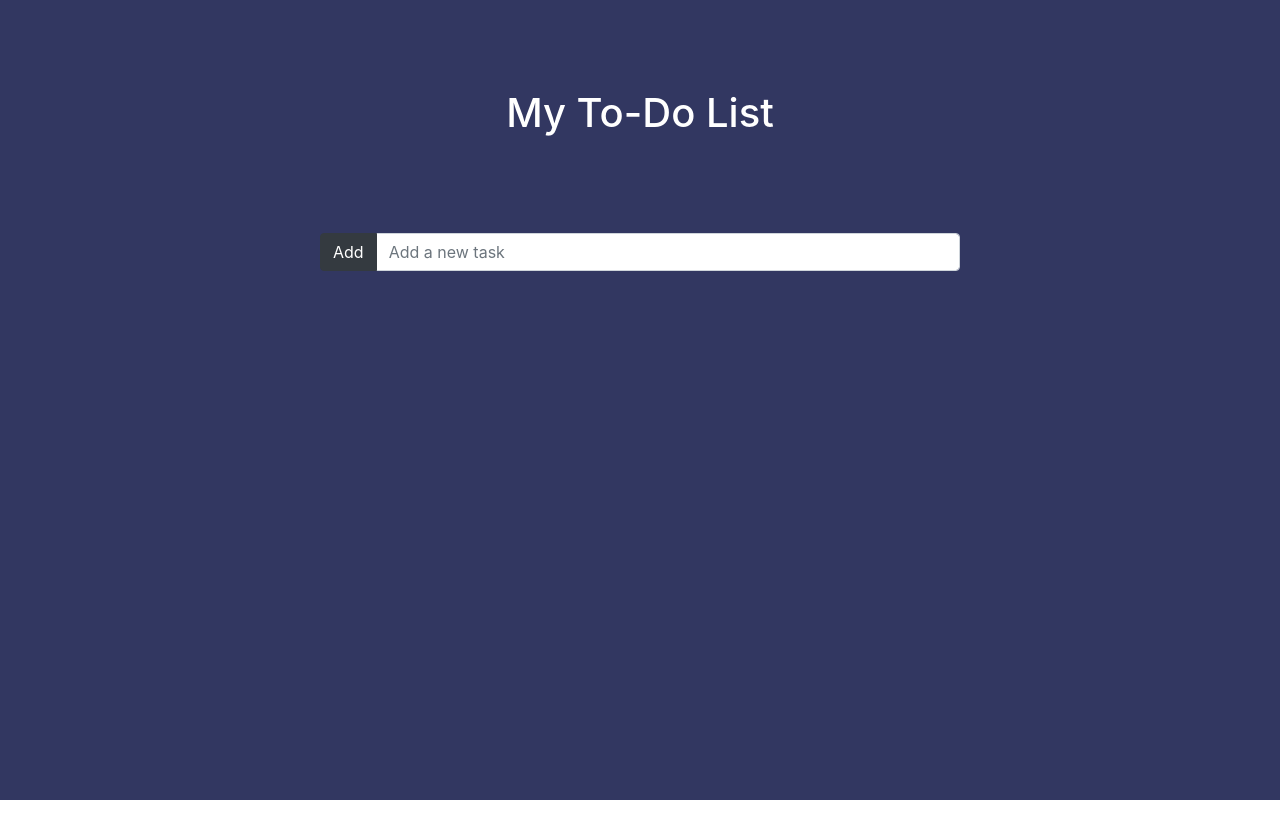
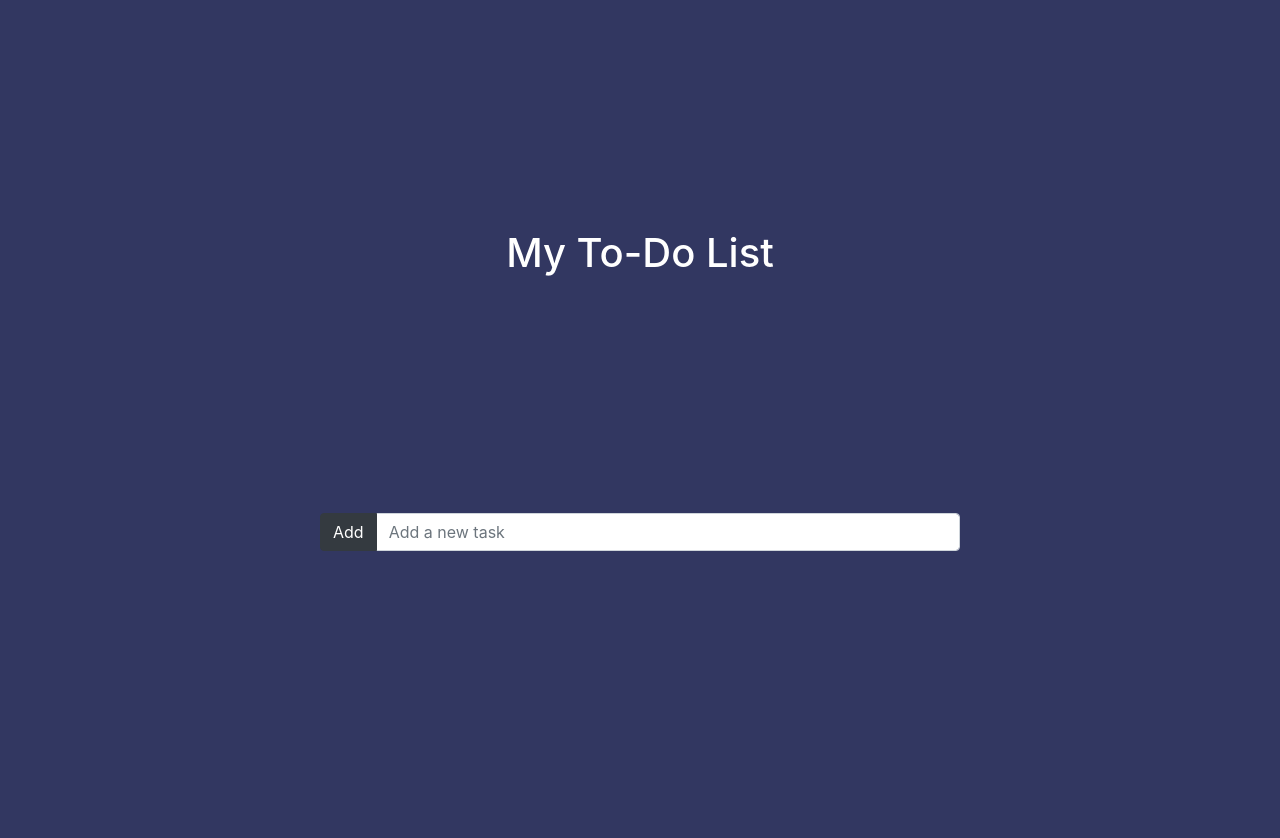
Before and after one commit to Vitor104/To-do-list, a React (Create React App) app: page / in a window 1280 px wide. Shown: the top 838 px of the page. Before the commit the page ends 800 px from the top, so only its background shows below. Built offline with nearby package versions, Linux system fonts and the light colour scheme.

Commit message:
resolvi alguns bugs

```diff
--- a/src/App.css
+++ b/src/App.css
@@ -10,7 +10,7 @@
   flex-direction: column;
   align-items: center;
   justify-content: space-evenly;
-  min-height: 100vh;
+  min-height: 170vh;
   background-color: #323761;
   color: white;
 }
--- a/src/components/toDoForm/toDoForm.module.css
+++ b/src/components/toDoForm/toDoForm.module.css
@@ -12,4 +12,5 @@
 
 .formContainer {
     width: 50%;
+    background-color: #323761;
 }
--- a/src/components/toDoList/toDoList.module.css
+++ b/src/components/toDoList/toDoList.module.css
@@ -1,7 +1,8 @@
 .ul {
     height: 20em;
-    width: 50%;
+    width: 100%;
     display: flex;
-    flex-direction: column;
+    flex-wrap: wrap;
     justify-content: space-evenly;
+
 }
```
